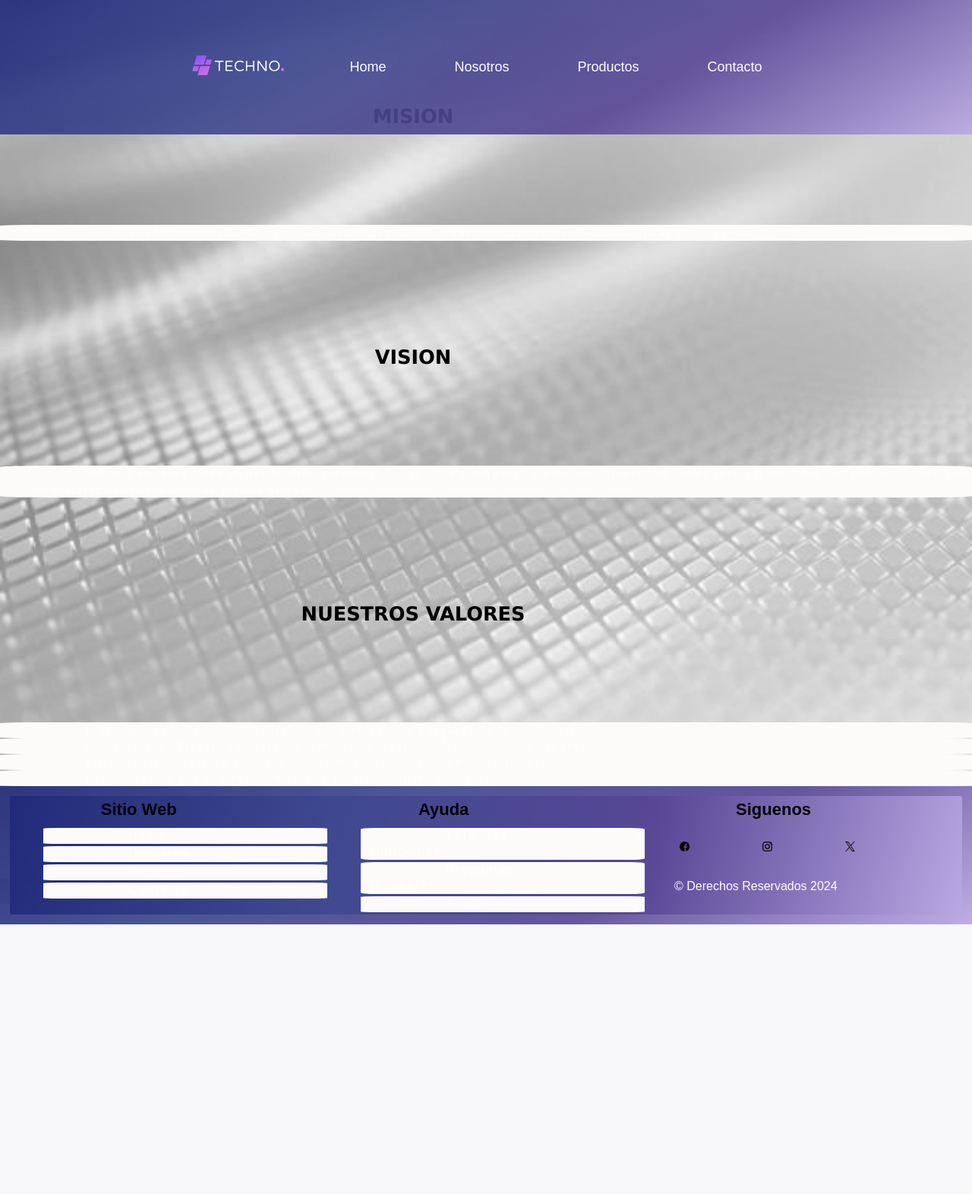
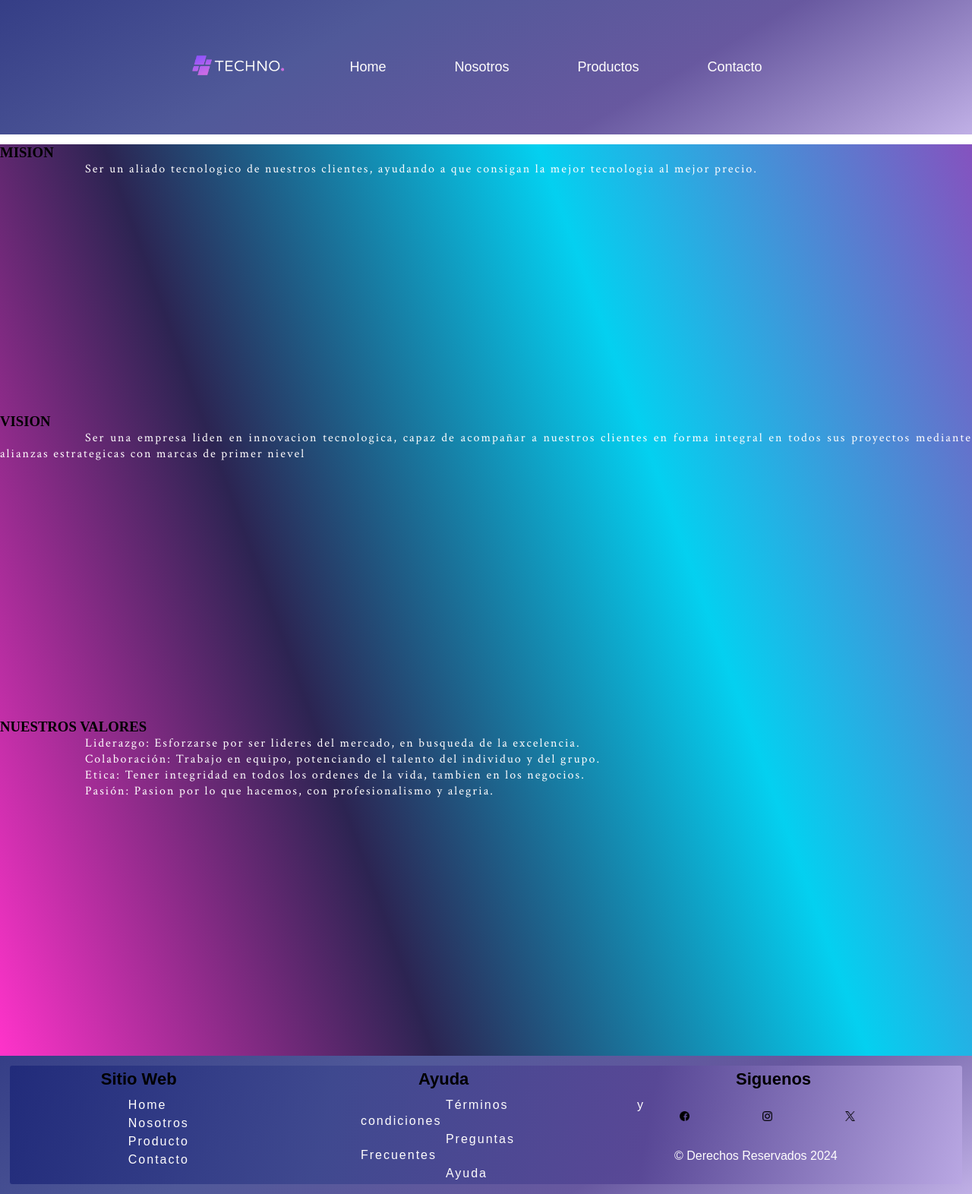
Before and after one commit to GiseRStewart/TECHNO, a Python web app: template templates/Nosotros.html in a window 1280 px wide. Shown: the whole page at 76% size. Before the commit the page ends 1217 px from the top, so only its background shows below. Run offline with Jinja, Linux system fonts and the light colour scheme; the template is opened without the code that fills it, so the values that code supplies are empty; some libraries are stand-ins or nearby versions.

Commit message:
modificando nosotros

```diff
--- a/static/css/footer.css
+++ b/static/css/footer.css
@@ -66,10 +66,6 @@
 }
 
 @media screen and (max-width: 768px) and (max-width: 1024px) {
-
-    header{
-        width: 100%;
-    }
     .pie-pagina{
         width: 100% !important;
         text-align: center;
--- a/static/css/nosotros.css
+++ b/static/css/nosotros.css
@@ -13,7 +13,6 @@
     --color-fondo-texto: #5BA7CF;
 }
 
-
 *{
     margin: 0;
     padding: 0;
@@ -21,32 +20,38 @@
     box-sizing: border-box;
 }
 
-body{
-    background-image: url(../img/istockphoto-1341630209-1024x1024.jpg); /*CAMBIAR IMAGEN*/
-    background-size: cover;
-
+main {
+    width: 100vw;
+    height: 150vh;
+    margin-top:190px;
+    background: linear-gradient(250deg, rgb(133, 82, 191), rgb(4, 208, 240), rgb(44, 36, 82), rgb(255, 51, 202));
+    background-size: contain;
+    display: flex;
+    flex-direction: row;
+    flex-wrap: wrap;
+    justify-content: justify;
 }
 
-body, main, footer{
+body{
     border: 3px; color: black;
     min-height: 50px;
 }
 
+.mision-div {
+    width: 100%;
+    height: 2vh;
+    }
 
-h3 {
-    margin-top: 10px;
+.misionT .visionT .valoresT {
     padding: 10vw;
     width: 85vw;
     font-family: Verdana, Geneva, Tahoma, sans-serif;
     color: var(--color-texto-body);
     text-align: center;
     font-size: 2vw;
-
-
 }
 
-p {
-    background-color: rgb(252, 251, 250);
+.mision .vision .valores {
     font-family: Verdana, Geneva, Tahoma, sans-serif;
     font-size: medium;
     color: var(--color-texto-body);
--- a/templates/Nosotros.html
+++ b/templates/Nosotros.html
@@ -31,26 +31,21 @@
 </header>
 
     <main>
-        <section>
-
-
-            </div>
-        </section>
-        <section>
-            <h3>MISION</h3>
-            <P>Ser un aliado tecnologico de nuestros clientes, ayudando a que consigan la mejor tecnologia al mejor precio. </P>
-        </section>
-        <section>
-            <h3>VISION</h3>
-            <P>Ser una empresa liden en innovacion tecnologica, capaz de acompañar a nuestros clientes en forma integral en todos sus proyectos mediante alianzas estrategicas con marcas de primer nievel  </P>
-        </section>
-        <section>
-            <h3>NUESTROS VALORES </h3>
-            <P>Liderazgo: Esforzarse por ser lideres del mercado, en busqueda de la excelencia.</P>
-            <P>Colaboración: Trabajo en equipo, potenciando el talento del individuo y del grupo.</P>
-            <P>Etica: Tener integridad en todos los ordenes de la vida, tambien en los negocios.</P>
-            <P>Pasión: Pasion por lo que hacemos, con profesionalismo y alegria.</P>
-        </section>
+        <div class="mision-div">
+            <h3 class="misionT">MISION</h3>
+            <P class="mision">Ser un aliado tecnologico de nuestros clientes, ayudando a que consigan la mejor tecnologia al mejor precio. </P>
+        </div>
+        <div>
+            <h3 class="visionT">VISION</h3>
+            <P class="vision">Ser una empresa liden en innovacion tecnologica, capaz de acompañar a nuestros clientes en forma integral en todos sus proyectos mediante alianzas estrategicas con marcas de primer nievel  </P>
+        </div>
+        <div>
+            <h3 class="valoresT">NUESTROS VALORES </h3>
+            <P class="valores">Liderazgo: Esforzarse por ser lideres del mercado, en busqueda de la excelencia.</P>
+            <P class="valores">Colaboración: Trabajo en equipo, potenciando el talento del individuo y del grupo.</P>
+            <P class="valores">Etica: Tener integridad en todos los ordenes de la vida, tambien en los negocios.</P>
+            <P class="valores">Pasión: Pasion por lo que hacemos, con profesionalismo y alegria.</P>
+        </div>
 
     </main>
 
```
